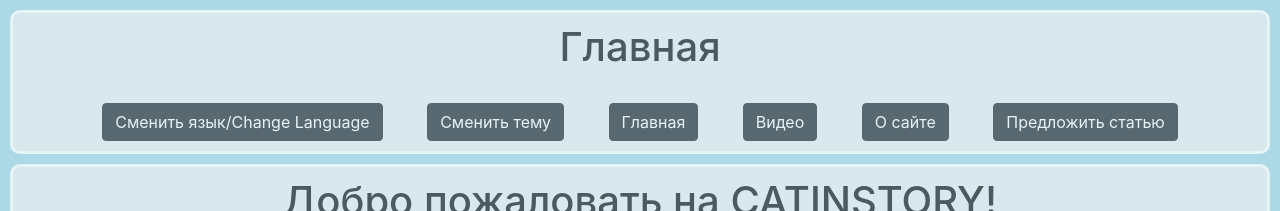
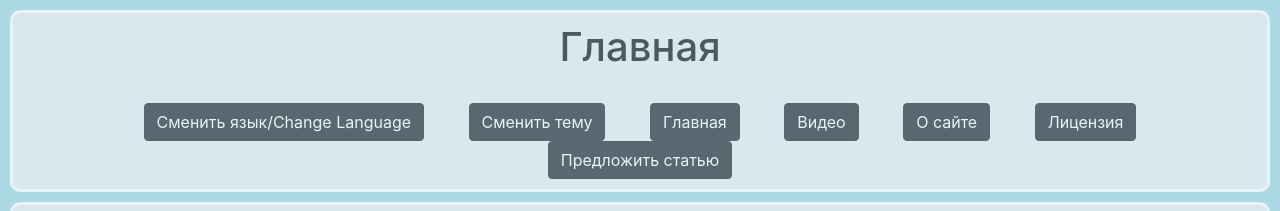
Before and after one commit to nextyarmo/catinstory, a plain HTML site: page index.html in a window 1280 px wide. Shown: the top 211 px of the page. Drawn offline with nearby package versions, Linux system fonts and the light colour scheme.

Commit message:
Update index.html

```diff
--- a/index.html
+++ b/index.html
@@ -71,6 +71,10 @@ nav:hover{
     <button type="button" class="btn btn-dark">Видео</button></a>
     <a href="about.html">
     <button type="button" class="btn btn-dark">О сайте</button></a>
+
+  <a href="license.html">
+
+    <button type="button" class="btn btn-dark">Лицензия</button></a>
 
  <a href="mailto:dimarmosevic848@gmail.com">
 
```
